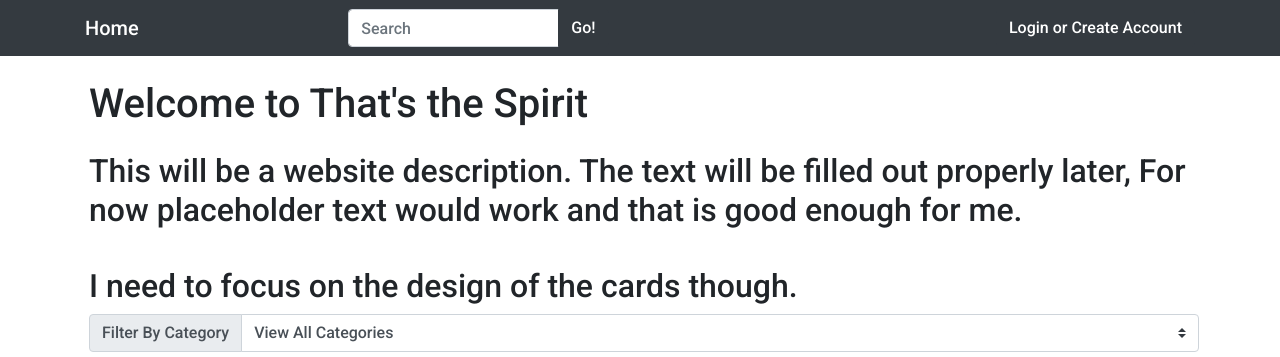
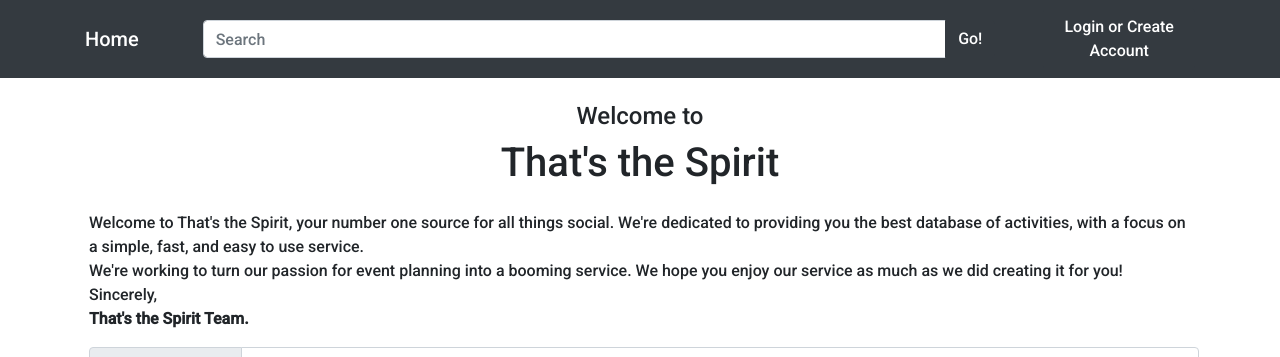
Before and after one commit to JordanSearle/PRCO304, a plain HTML site: page Client/user/anon/index.html in a window 1280 px wide. Shown: the part 211-568 px from the top of the page. Drawn offline with nearby package versions, Linux system fonts and the light colour scheme; some packages are replaced by stand-ins of ours; no server answers.

Commit message:
Added a description to the list page

```diff
--- a/Client/user/anon/templates/list.template.html
+++ b/Client/user/anon/templates/list.template.html
@@ -1,11 +1,14 @@
 <div class="container">
 <div class="m-1">
-  <h1 class="my-4">Welcome to That's the Spirit</h1>
-  <h2>This will be a website description. The text will be
-filled out properly later, For now placeholder text
-would work and that is good enough for me.
-<br><br>
-I need to focus on the design of the cards though.</h2>
+
+  <h4 class="mt-4 text-center">Welcome to</h4>
+  <h1 class="mb-4 text-center">That's the Spirit</h1>
+  <p class="mb-3 ">
+    Welcome to That's the Spirit, your number one source for all things social. We're dedicated to providing you the best database of activities, with a focus on a simple, fast, and easy to use service.<br>
+    We're working to turn our passion for event planning into a booming service. We hope you enjoy our service as much as we did creating it for you!<br>
+    Sincerely,<br>
+    <b>That's the Spirit Team.</b>
+  </p>
 </div>
 <div class="input-group m-1">
   <div class="input-group-prepend d-none d-md-block">
--- a/Client/user/anon/templates/navbar.template.html
+++ b/Client/user/anon/templates/navbar.template.html
@@ -9,9 +9,7 @@
         <span class="navbar-toggler-icon"></span>
       </button>
       <div class="collapse navbar-collapse" id="navbarResponsive">
-        <ul class="navbar-nav m-auto ">
-          <li class="nav-item">
-            <div class="input-group">
+        <div class="input-group mx-lg-5">
           <input type="text" class="form-control" list="text_editors" ng-change="search()" ng-model="$parent.selGame" placeholder="Search">
           <datalist id="text_editors">
             <select multiple size=5 >
@@ -22,8 +20,6 @@
             <button class="btn btn-dark" type="button" name="button" ng-click="loadGame()">Go!</button>
           </div>
         </div>
-          </li>
-        </ul>
         <ul class="navbar-nav ml-auto">
           <li class="nav-item">
             <button type="button" class="btn btn-dark" data-toggle="modal" data-target="#loginModal" name="button">Login or Create Account</button>
```
Also changed, not shown: Client/user/Template/userNav.template.html (+1 -6 lines). Lines whose indentation alone changed are shown as unchanged.
